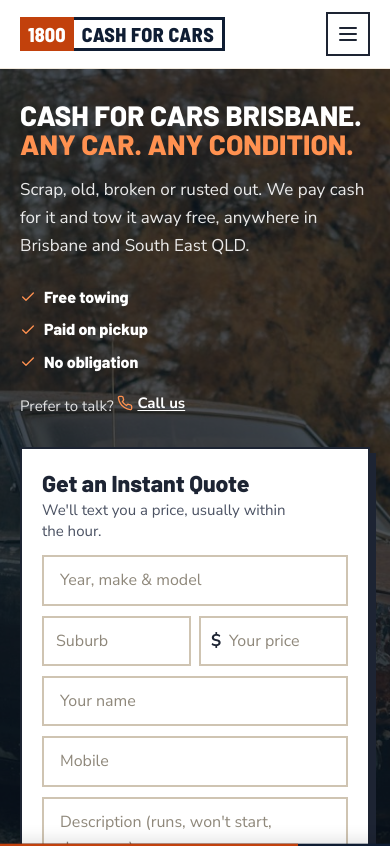
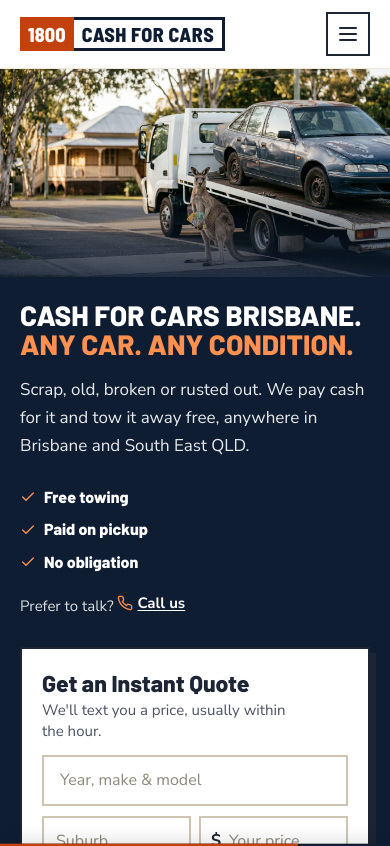
Before and after one commit to mehdiamiry40/1800cashforcars, a Next.js app: page / in a window 390 px wide. Shown: the top 846 px of the page. Built offline with nearby package versions, Linux system fonts and the light colour scheme.

Commit message:
Hero: AI-generated photo of a kangaroo with cash beside a tow truck
Shown as a full-colour strip above the headline on phones and as the
background on desktop (one image, loaded once).

Co-Authored-By: Claude Opus 5.5 <noreply@anthropic.com>

```diff
--- a/src/components/Hero.tsx
+++ b/src/components/Hero.tsx
@@ -1,5 +1,5 @@
 import Image from "next/image";
-import heroPhoto from "@/assets/hero-rusty-car.jpg";
+import heroPhoto from "@/assets/hero-kangaroo-tow.jpg";
 import { heroCopy } from "@/lib/slides";
 import { site } from "@/lib/site";
 import { QuoteForm } from "./QuoteForm";
@@ -10,20 +10,23 @@ export function Hero({ where, title, lead, sub }: { where?: string; title?: stri
   const copy = heroCopy(where, { title, lead, sub });
   return (
     <section className="relative isolate overflow-hidden border-b-4 border-ink bg-navy">
+      {/* One photo: a full-colour strip above the headline on phones, the whole hero background on desktop. */}
+      <div className="relative h-52 min-[400px]:h-60 md:absolute md:inset-0 md:-z-10 md:h-auto">
         <Image
           src={heroPhoto}
-        alt=""
+          alt="A kangaroo holding Australian cash beside a tow truck carrying an old broken-down car"
           fill
           preload
           sizes="100vw"
-        quality={55}
+          quality={75}
           placeholder="blur"
-        className="-z-20 object-cover object-[55%_75%]"
+          className="object-cover object-[50%_70%] md:object-[50%_60%]"
         />
-      {/* Darkens the photo behind the text so the headline stays readable. */}
-      <div aria-hidden className="absolute inset-0 -z-10 bg-navy-950/70 md:bg-transparent md:bg-gradient-to-r md:from-navy-950/90 md:via-navy-950/70 md:to-navy-950/30" />
+        {/* Darkens the photo behind the headline on desktop; on phones it just fades the strip into the navy. */}
+        <div aria-hidden className="absolute inset-0 bg-gradient-to-t from-navy/80 to-transparent to-40% md:bg-gradient-to-r md:from-navy-950/90 md:from-25% md:via-navy-950/60 md:via-45% md:to-navy-950/10 md:to-65%" />
+      </div>
 
-      <div className="container-site grid items-start gap-x-10 gap-y-7 pb-12 pt-8 sm:pt-12 md:grid-cols-[minmax(0,1fr)_minmax(0,430px)] md:py-16">
+      <div className="container-site grid items-start gap-x-10 gap-y-7 pb-12 pt-6 sm:pt-10 md:grid-cols-[minmax(0,1fr)_minmax(0,430px)] md:py-16">
         <div className="text-white md:self-center">
           <h1 className="font-heading text-[28px] font-extrabold uppercase leading-[1.05] min-[400px]:text-[32px] sm:text-[40px] lg:text-[46px]">
             {copy.title} <span className="block text-brand-light">{copy.lead}</span>
```
Also changed, not shown: src/assets/hero-kangaroo-tow.jpg (added), src/assets/hero-rusty-car.jpg (deleted). Lines whose indentation alone changed are shown as unchanged.
